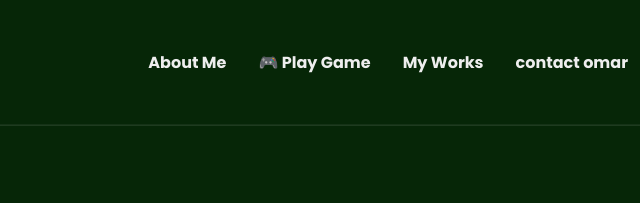
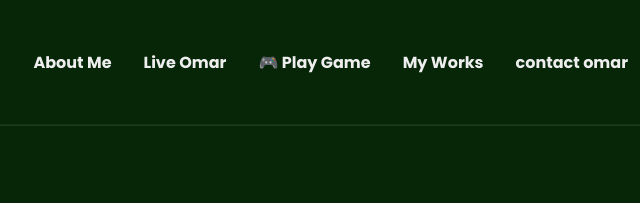
Before and after one commit to elakhdaromaaar-alt/projet-omar, a plain HTML site: page index.html in a window 1280 px wide. Shown: the top 203 px of the page, 604-1244 px from the left. Drawn offline with Linux system fonts and the light colour scheme.

Commit message:
ben tqherr

```diff
--- a/index.html
+++ b/index.html
@@ -22,6 +22,7 @@
         <nav class="navigation">
              <ul>
           <li><a href="#aboutMe">About Me</a></li>
+          <a href="https://meet.jit.si/live-omar-room" target="_blank">Live Omar</a>
           <a href="game.html" class="game-link">
   🎮 Play Game
 </a>
```
